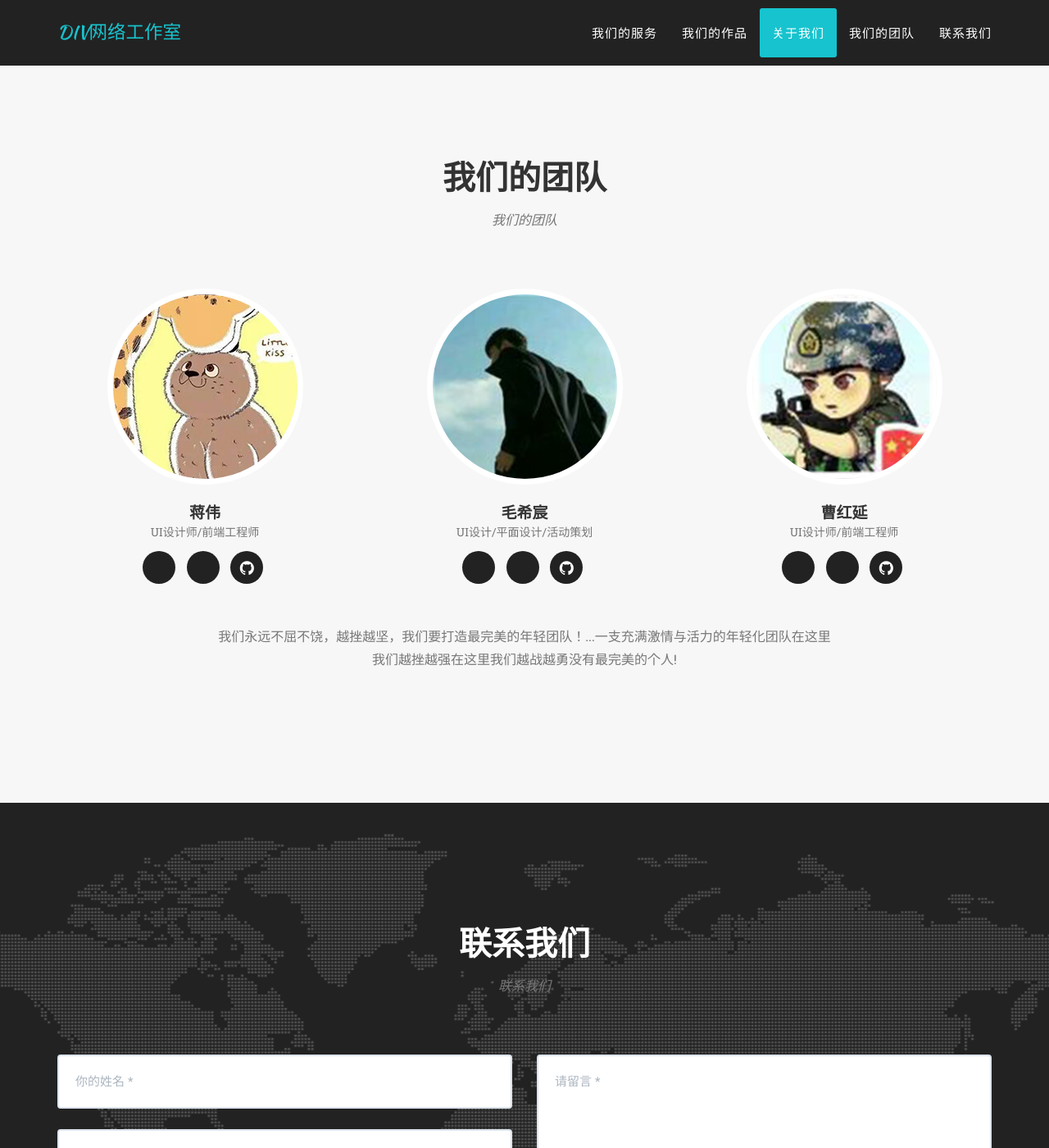
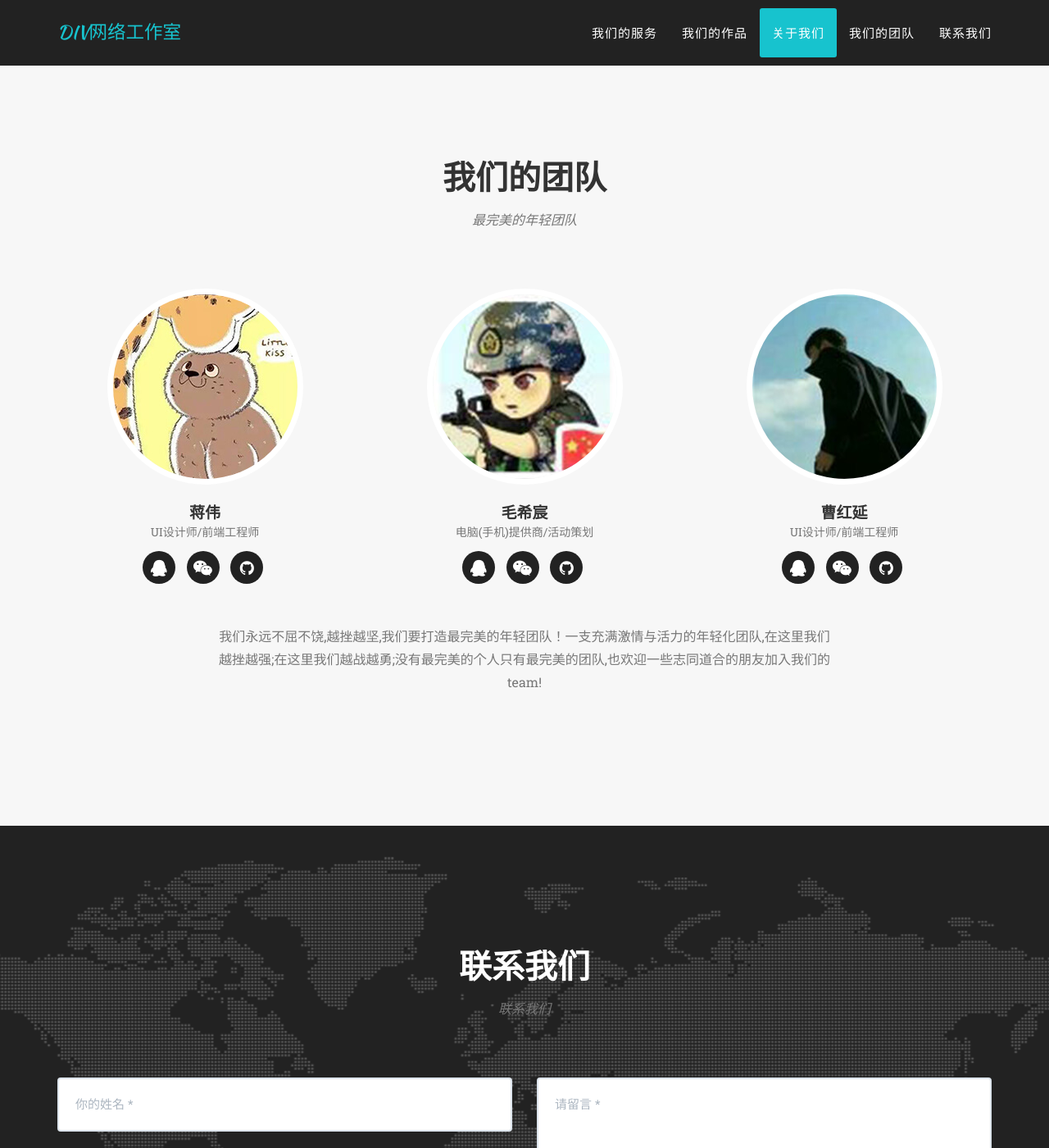
Before and after one commit to xiao-wei-1998/jiang.github.io, a Jekyll site: the page built from index.html, in a window 1280 px wide and 1400 px high, scrolled down 3749 px. Shown: the whole window at 82% size. Built offline with Jekyll 4.4.1, drawn with Linux system fonts in a browser that asks for light colours; some web fonts are replaced; comment, search, counter and statistics services are not loaded.

Commit message:
功能的添加1

```diff
--- a/_config.yml
+++ b/_config.yml
@@ -12,21 +12,21 @@ people:
   pic: 1
   position: UI设计师/前端工程师
   social:
-    - title: csdn
-      url: https://blog.csdn.net/weixin_43324273
-    - title: zcool
-      url: https://www.zcool.com.cn/u/19546636
+    - title: qq
+      url: http://wpa.qq.com/msgrd?v=3&uin=2663282076&site=qq&menu=yes
+    - title: weixin
+      url: https://mp.weixin.qq.com/mp/profile_ext?action=home&__biz=MzIwMjkyNDAxOA==#wechat_redirect
     - title: github
       url: https://github.com/xiao-wei-1998
 
 - name: 毛希宸
   pic: 2
-  position: UI设计/平面设计/活动策划
+  position: 电脑(手机)提供商/活动策划
   social:
-    - title: csdn
-      url: https://www.zcool.com.cn/u/19905586
-    - title: zcool
-      url: https://www.zcool.com.cn/u/19905586
+    - title: qq
+      url: http://wpa.qq.com/msgrd?v=3&uin=744946911&site=qq&menu=yes
+    - title: weixin
+      url: https://mp.weixin.qq.com/mp/profile_ext?action=home&__biz=MzIwMjkyNDAxOA==#wechat_redirect
     - title: github
       url: https://github.com/xiao-wei-1998
 
@@ -34,10 +34,10 @@ people:
   pic: 3
   position: UI设计师/前端工程师
   social:
-    - title: csdn
-      url: https://blog.csdn.net/weixin_43324273
-    - title: zcool
-      url: https://www.zcool.com.cn/u/19546636
+    - title: qq
+      url: http://wpa.qq.com/msgrd?v=3&uin=2663282076&site=qq&menu=yes
+    - title: weixin
+      url: https://mp.weixin.qq.com/mp/profile_ext?action=home&__biz=MzIwMjkyNDAxOA==#wechat_redirect
     - title: github
       url: https://github.com/xiao-wei-1998
 
@@ -45,17 +45,16 @@ people:
 
 # Social networks usernames (many more available: google-plus, flickr, dribbble, pinterest, instagram, tumblr, linkedin, etc.)
 social:
-  - title: csdn
-    url: https://blog.csdn.net/weixin_43324273
-  - title: zcool
-    url: https://www.zcool.com.cn/u/19546636
+  - title: qq
+    url: http://wpa.qq.com/msgrd?v=3&uin=2663282076&site=qq&menu=yes
+  - title: weixin
+    url: https://mp.weixin.qq.com/mp/profile_ext?action=home&__biz=MzIwMjkyNDAxOA==#wechat_redirect
   - title: github
     url: https://github.com/xiao-wei-1998
 
 # Postal address (add as many lines as necessary)
 address:
-  - line: 3481 Melrose Place
-  - line: Beverly Hills, CA 90210
+  - line: 安徽省合肥市
 
 # Build settings
 markdown: kramdown
--- a/_includes/portfolio_grid.html
+++ b/_includes/portfolio_grid.html
@@ -4,7 +4,7 @@
             <div class="row">
                 <div class="col-lg-12 text-center">
                     <h2 class="section-heading">我们的作品</h2>
-                    <h3 class="section-subheading text-muted">成功的参考案例</h3>
+                    <h3 class="section-subheading text-muted">优秀的参考案例</h3>
                 </div>
             </div>
             <div class="row">
--- a/_includes/team.html
+++ b/_includes/team.html
@@ -4,7 +4,7 @@
             <div class="row">
                 <div class="col-lg-12 text-center">
                     <h2 class="section-heading">我们的团队</h2>
-                    <h3 class="section-subheading text-muted">我们的团队</h3>
+                    <h3 class="section-subheading text-muted">最完美的年轻团队</h3>
                 </div>
             </div>
             <div class="row">
@@ -30,7 +30,8 @@
             </div>
             <div class="row">
                 <div class="col-lg-8 col-lg-offset-2 text-center">
-                    <p class="large text-muted">我们永远不屈不饶，越挫越坚，我们要打造最完美的年轻团队！...一支充满激情与活力的年轻化团队在这里我们越挫越强在这里我们越战越勇没有最完美的个人!</p>
+                    <p class="large text-muted">
+			我们永远不屈不饶,越挫越坚,我们要打造最完美的年轻团队！一支充满激情与活力的年轻化团队,在这里我们越挫越强;在这里我们越战越勇;没有最完美的个人只有最完美的团队,也欢迎一些志同道合的朋友加入我们的team!</p>
                 </div>
             </div>
         </div>
```
Also changed, not shown: img/team/2.jpg, img/team/3.jpg, 10 other files.
